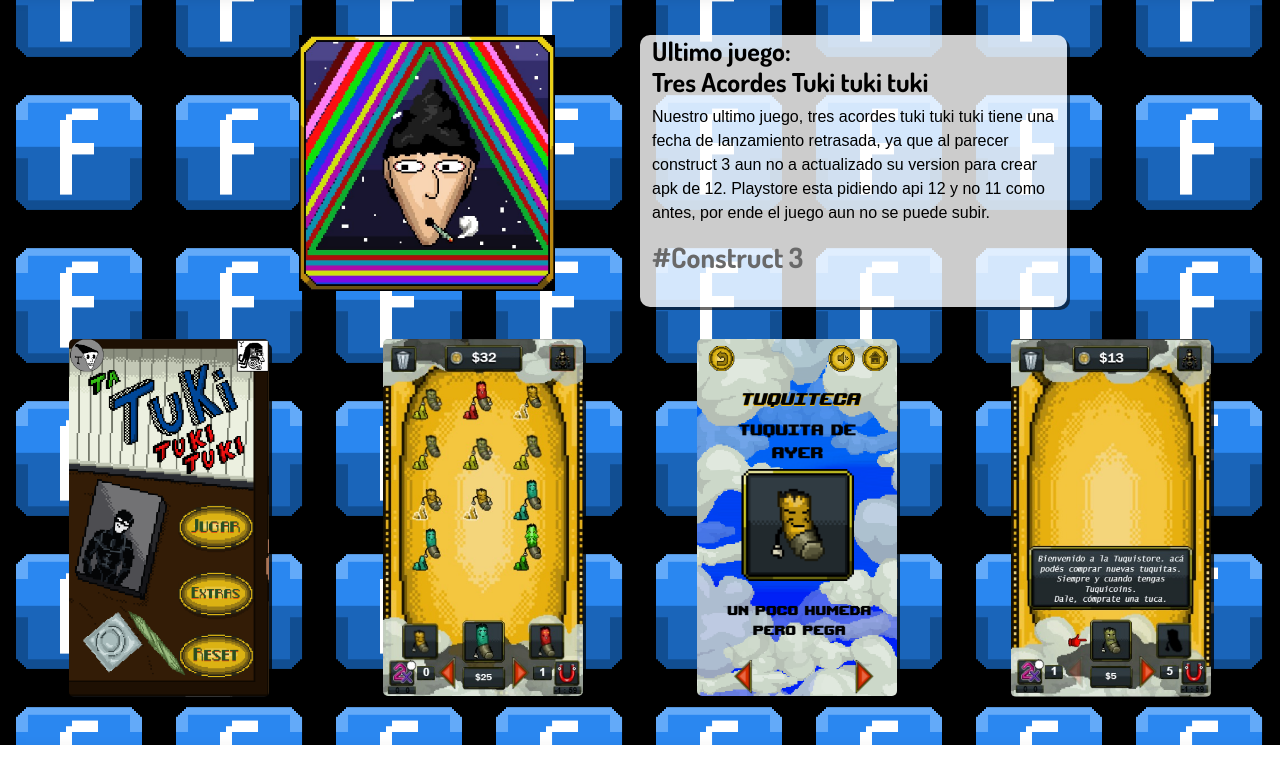
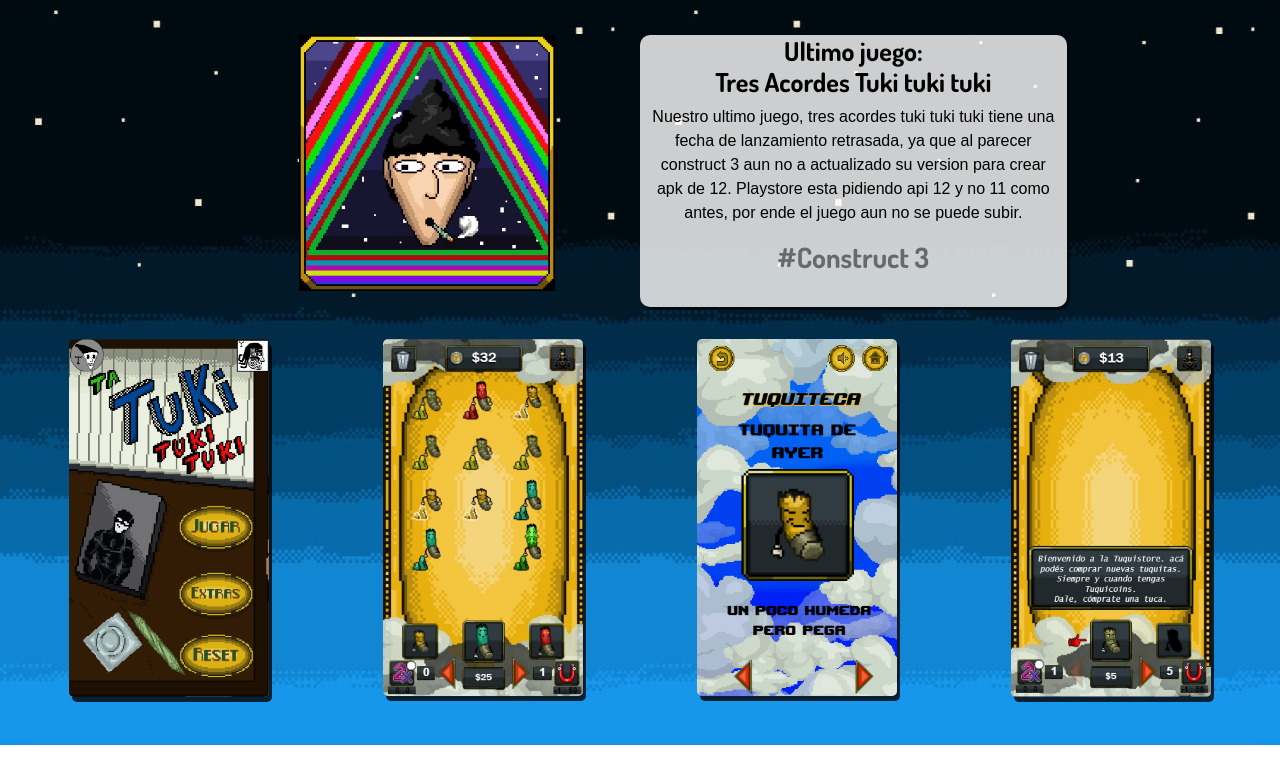
Before and after one commit to evolyns/PaginaYankaGames, a website: page index.html in a window 1280 px wide. Shown: the part 77-835 px from the top of the page. Drawn offline with nearby package versions, Linux system fonts and the light colour scheme.

Commit message:
probando

```diff
--- a/index.html
+++ b/index.html
@@ -14,7 +14,10 @@
   <link rel="preconnect" href="https://fonts.gstatic.com" crossorigin>
   <link href="https://fonts.googleapis.com/css2?family=Dosis:wght@700&display=swap" rel="stylesheet">
 </head>
-<body class="fondo">
+<body class=" text-center img-fluid fondo">
+  <!-- <img class="  " src="/imagenes_inicio/fondo.jpeg" alt=""> -->
+  <div class=" card-img-overlay">
+
 
 
 
@@ -132,6 +135,7 @@
   </div>
 </footer>
 <!-- JavaScript Bundle with Popper -->
+</div>
 <script src="https://cdn.jsdelivr.net/npm/bootstrap@5.2.1/dist/js/bootstrap.bundle.min.js" integrity="sha384-u1OknCvxWvY5kfmNBILK2hRnQC3Pr17a+RTT6rIHI7NnikvbZlHgTPOOmMi466C8" crossorigin="anonymous"></script>
 </body>
 
--- a/scss/_index.scss
+++ b/scss/_index.scss
@@ -1,8 +1,8 @@
 
 .fondo{
-  background-image: url("/imagenes_inicio/face.png");
+  background-image: url("/imagenes_inicio/fondo.jpeg");
   background-repeat: round;
-  background-color: #000000;
+  // background-color: #000000;
 
 }
 #index__p{
```
Also changed, not shown: css/style.css.
